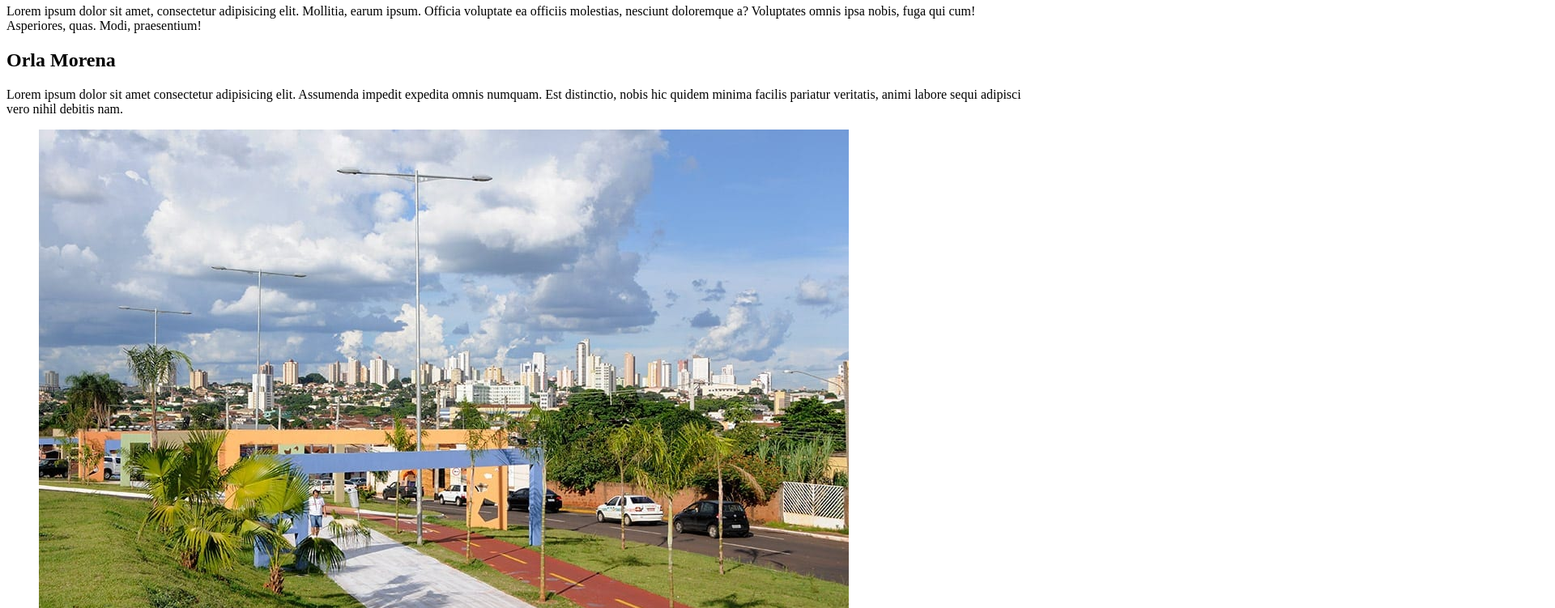
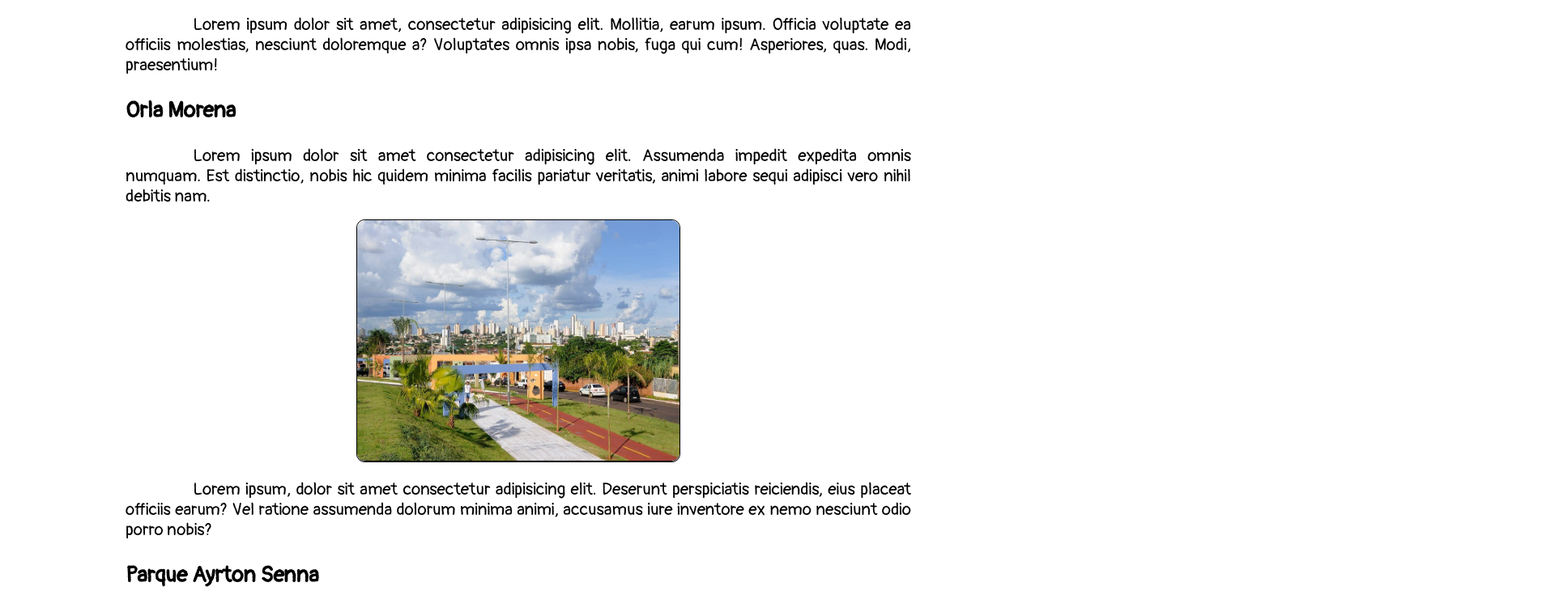
Before and after one commit to FelipeHohlenwerger/visitecampogrande, a plain HTML site: page Attractions/Parques.html in a window 1280 px wide. Shown: the part 88-839 px from the top of the page at 81% size, 1920 px wide, since content can reach past the window. Drawn offline with Linux system fonts and the light colour scheme; a web font is replaced by a local one.

Commit message:
Correção de link

```diff
--- a/Attractions/Parques.html
+++ b/Attractions/Parques.html
@@ -3,7 +3,7 @@
 <head>
     <meta charset="UTF-8">
     <meta name="viewport" content="width=device-width, initial-scale=1.0">
-    <link rel="stylesheet" href="../css/attractions-base.css">
+    <link rel="stylesheet" href="../css/attractions.css">
     <link href="https://fonts.googleapis.com/css2?family=Montserrat+Subrayada:wght@700&family=Pangolin&family=Special+Elite&display=swap" rel="stylesheet">
     <title>Campo Grande - A cidade morena</title>
 </head>
```
